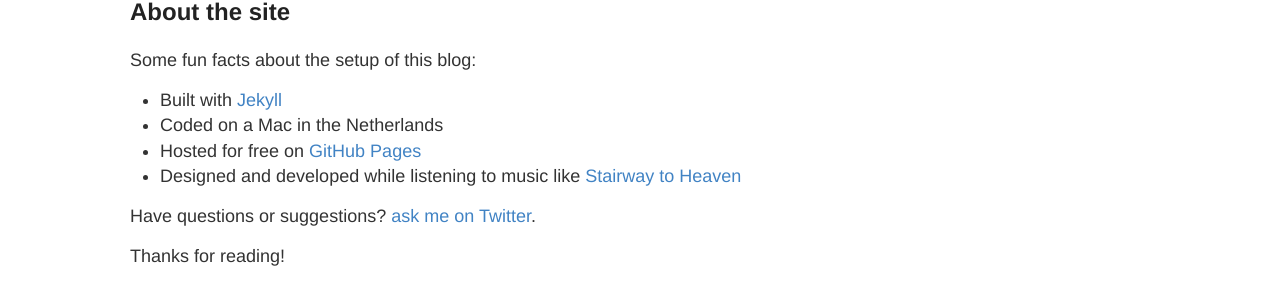
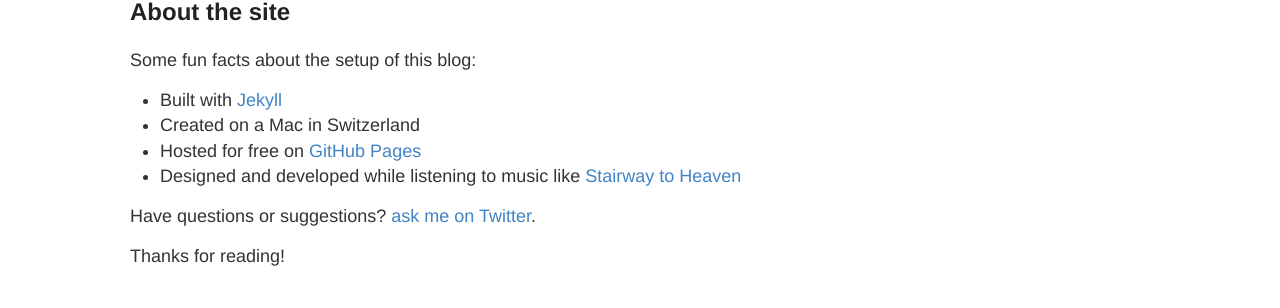
Before and after one commit to altfatterz/altfatterz.github.io, a Jekyll site: the page built from about.md, in a window 1280 px wide. Shown: the part 284-592 px from the top of the page. Built offline with Jekyll 4.4.1, drawn with Linux system fonts in a browser that asks for light colours.

Commit message:
add acme-challenge

```diff
--- a/about.md
+++ b/about.md
@@ -10,7 +10,7 @@ Zoltan Altfatter ([@altfatterz](https://twitter.com/altfatterz)) is a software e
 Some fun facts about the setup of this blog:
 
 * Built with [Jekyll](http://jekyllrb.com)
-* Coded on a Mac in the Netherlands
+* Created on a Mac in Switzerland
 * Hosted for free on [GitHub Pages](https://github.com/altfatterz/altfatterz.github.io)
 * Designed and developed while listening to music like [Stairway to Heaven](https://soundcloud.com/boot-led-zeppelin/stairway-to-heaven)
 
```
Also changed, not shown: 1 other file.
